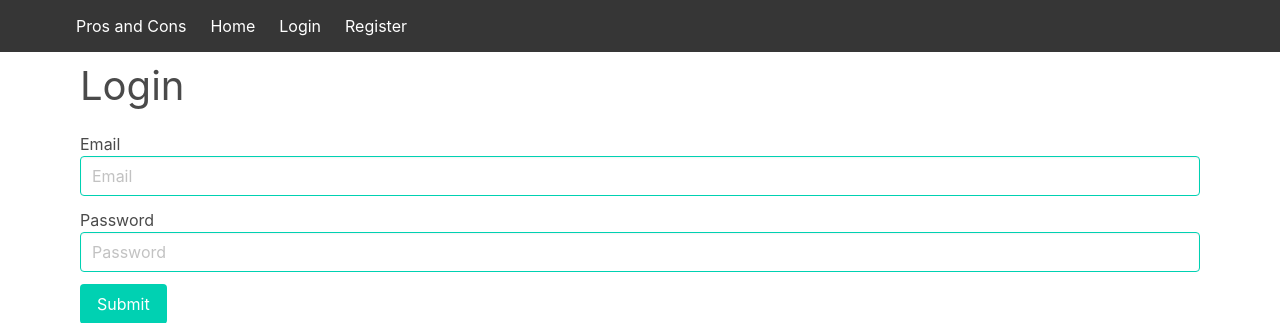
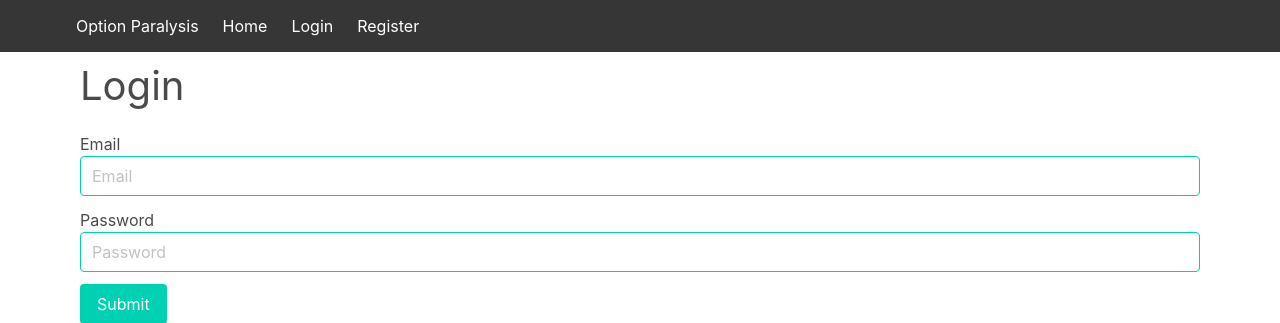
Before and after one commit to bgaudino/procon, a Django app: a page that uses templates/core/layout.html in a window 1280 px wide. Shown: the top 323 px of the page. Run offline with Django 4.2, Linux system fonts and the light colour scheme; parts of the project's set-up code (start-up, migrations or seed data) failed here and were passed over.

Commit message:
Change title

```diff
--- a/templates/core/layout.html
+++ b/templates/core/layout.html
@@ -11,7 +11,7 @@
     />
     <link rel="stylesheet" href="{% static 'css/styles.css' %}" />
     {% endblock %}
-    <title>Pros and Cons</title>
+    <title>Option Paralysis</title>
   </head>
   <body>
     <nav
@@ -21,7 +21,7 @@
     >
       <div class="container">
         <div class="navbar-brand">
-          <p id="logo" class="navbar-item">Pros and Cons</p>
+          <p id="logo" class="navbar-item">Option Paralysis</p>
           <a class="navbar-item" href="{% url 'decisions:index' %}"
             >Home</a
           >
```
